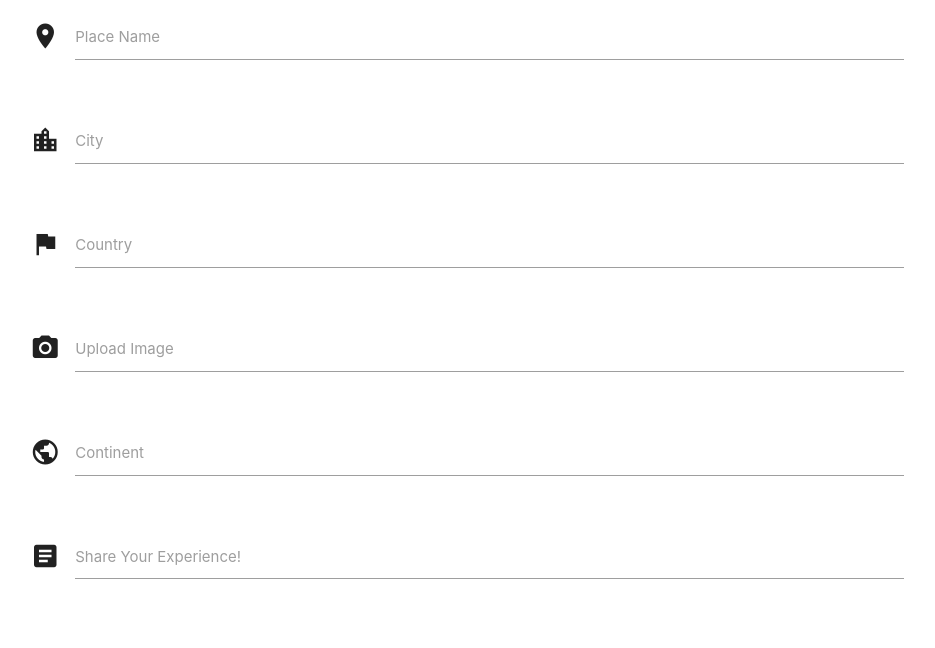
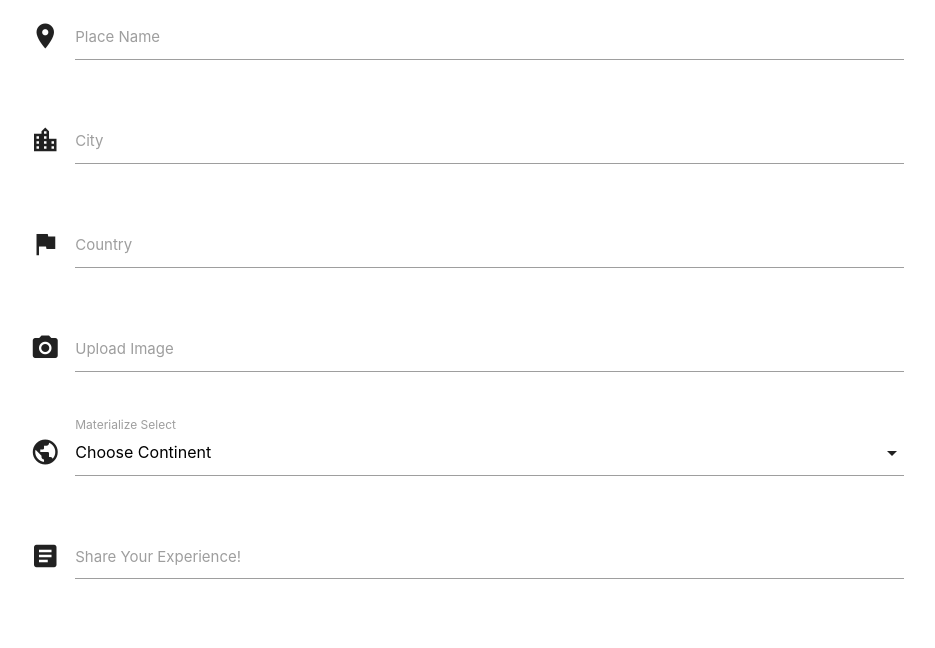
Before and after one commit to lonneke-dev/PlaceToGo, a Flask app: page /add_place in a window 1280 px wide. Shown: the part 160-808 px from the top of the page, without its empty margins (173-1108 px from the left). Run offline with Flask 2, Linux system fonts and the light colour scheme; a database or web service that is not in the repository returns one stand-in record (values such as "Sample title"); some libraries are stand-ins or nearby versions.

Commit message:
Added continents dropdown

```diff
--- a/app.py
+++ b/app.py
@@ -7,6 +7,7 @@ from bson.objectid import ObjectId
 from werkzeug.security import generate_password_hash, check_password_hash
 if os.path.exists("env.py"):
     import env
+
 
 app = Flask(__name__)
 
@@ -93,7 +94,8 @@ def signout():
 
 @app.route("/add_place")
 def add_place():
-    return render_template("add_place.html")
+    continents = mongo.db.continents.find().sort("continent_name", 1)
+    return render_template("add_place.html", continents=continents)
 
 
 if __name__ == "__main__":
--- a/static/js/script.js
+++ b/static/js/script.js
@@ -1,4 +1,5 @@
 $(document).ready(function(){
     $('.sidenav').sidenav();
     $('input, textarea').characterCounter();
+    $('select').formSelect();
   });
--- a/templates/add_place.html
+++ b/templates/add_place.html
@@ -8,7 +8,8 @@
         <div class="row">
             <div class="input-field col s12">
                 <i class="material-icons prefix">location_on</i>
-                    <input id="place_name" name="place_name" minlength="3" data-length="20" type="text" class="validate" required>
+                <input id="place_name" name="place_name" minlength="3" data-length="20" type="text" class="validate"
+                    required>
                 <label for="place_name">Place Name</label>
             </div>
         </div>
@@ -36,14 +37,20 @@
         <div class="row">
             <div class="input-field col s12">
                 <i class="material-icons prefix">public</i>
-                    <input id="continent" name="continent" minlength="3" data-length="20" type="text" class="validate" required>
-                    <label for="continent">Continent</label>
+                <select id="continent_name" name="continent_name" class="validate" required>
+                    <option value="" disabled selected>Choose Continent</option>
+                    {% for continent in continents %}
+                    <option value="{{ continent.continent_name }}">{{ continent.continent_name }}</option>
+                    {% endfor %}
+                </select>
+                <label>Materialize Select</label>
             </div>
         </div>
         <div class="row">
             <div class="input-field col s12">
                 <i class="material-icons prefix">article</i>
-                    <textarea id="description" name="description" minlength="5" data-length="200" class="materialize-textarea validate" required></textarea>
+                <textarea id="description" name="description" minlength="5" data-length="200"
+                    class="materialize-textarea validate" required></textarea>
                 <label for="description">Share Your Experience!</label>
             </div>
         </div>
```
Lines whose indentation alone changed are shown as unchanged.
